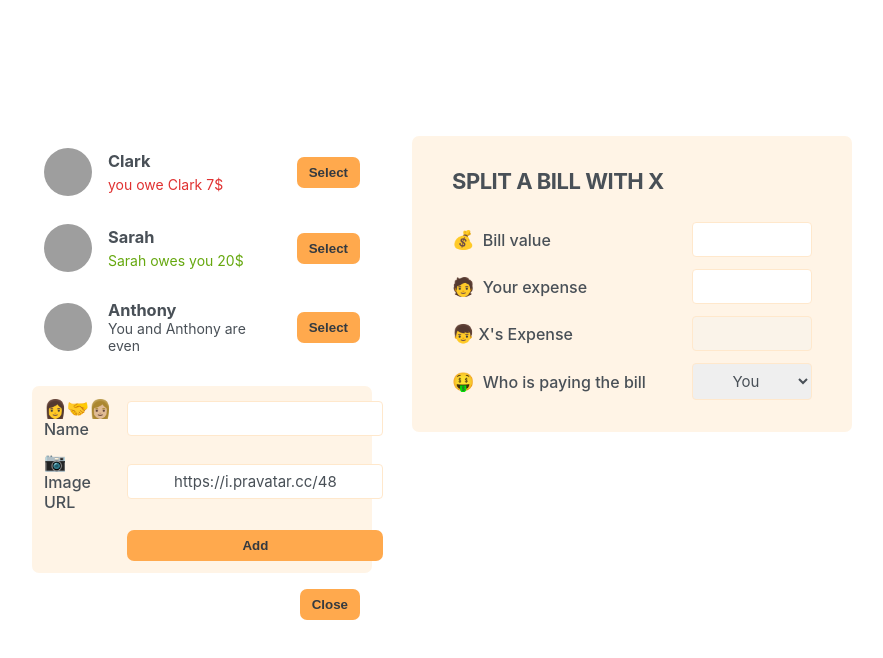
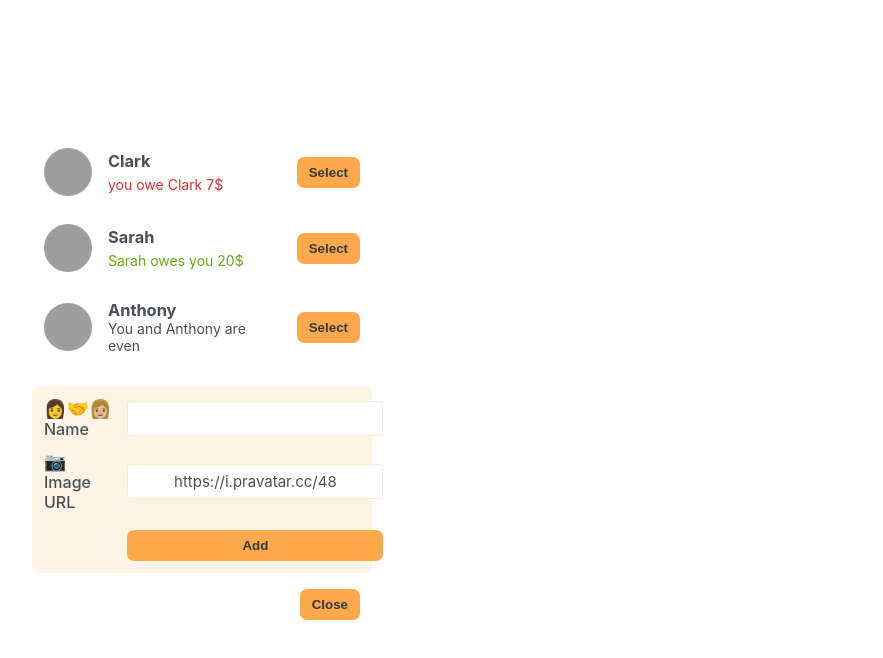
Before and after one commit to Abhishekr2122/eat-n-split, a React (Create React App) app: page / in a window 1280 px wide. Shown: the top 658 px of the page, without its empty margins (198-1081 px from the left). Built offline with nearby package versions, Linux system fonts and the light colour scheme; grey boxes are pictures that could not be loaded.

Commit message:
Updated Split Bill form

```diff
--- a/src/App.js
+++ b/src/App.js
@@ -33,6 +33,7 @@ function Button({ children, onClick }) {
 export default function App() {
   const [showAddFriend, setShowAddFriend] = useState(true);
   const [friends, setFriends] = useState(initialFriends);
+  const [selectedFriend, setSelectedFriend] = useState(null);
 
   function handleAddFriend(friend) {
     setFriends(function (friends) {
@@ -46,26 +47,45 @@ export default function App() {
       return !show;
     });
   }
+
+  function handleSelection(friend) {
+    setSelectedFriend(function (currselected) {
+      return currselected?.id === friend.id ? null : friend;
+    });
+    setShowAddFriend(false);
+  }
+
   return (
     <div className="app">
       <div className="sidebar">
-        <FriendsList friends={friends} />
+        <FriendsList
+          friends={friends}
+          onSelection={handleSelection}
+          selectedFriend={selectedFriend}
+        />
         {showAddFriend && <FormAddFriend onAddFriend={handleAddFriend} />}
         <Button onClick={handleShowAddFriend}>
           {showAddFriend ? "Close" : "Add friend"}
         </Button>
       </div>
 
-      <FormSplitBill />
+      {selectedFriend && <FormSplitBill selectedFriend={selectedFriend} />}
     </div>
   );
 }
 
-function FriendsList({ friends }) {
+function FriendsList({ friends, onSelection, selectedFriend }) {
   return (
     <ul>
       {friends.map(function (friend) {
-        return <List friend={friend} key={friend.id} />;
+        return (
+          <List
+            friend={friend}
+            key={friend.id}
+            onSelection={onSelection}
+            selectedFriend={selectedFriend}
+          />
+        );
       })}
     </ul>
   );
@@ -127,32 +147,56 @@ function FormAddFriend({ onAddFriend }) {
   );
 }
 
-function FormSplitBill() {
+function FormSplitBill({ selectedFriend }) {
+  const [bill, setBill] = useState("");
+  const [paidByUser, setPaidByUser] = useState("");
+  const paidByFriend = bill ? bill - paidByUser : "";
+  const [whoIsPaying, setWhoIsPaying] = useState("user");
+
   return (
     <form className="form-split-bill">
-      <h2>Split a bill with X</h2>
+      <h2>Split a bill with {selectedFriend.name} </h2>
 
       <label>💰 Bill value</label>
-      <input type="text" />
+      <input
+        type="text"
+        value={bill}
+        onChange={function (e) {
+          setBill(Number(e.target.value));
+        }}
+      />
 
       <label>🧑 Your expense</label>
-      <input type="text" />
+      <input
+        type="text"
+        value={paidByUser}
+        onChange={function (e) {
+          setPaidByUser(Number(e.target.value));
+        }}
+      />
 
-      <label>👦X's Expense</label>
-      <input disabled />
+      <label>👦{selectedFriend.name}s Expense</label>
+      <input disabled value={paidByFriend} />
 
       <label>🤑 Who is paying the bill</label>
-      <select>
+      <select
+        value={whoIsPaying}
+        onChange={function (e) {
+          setWhoIsPaying(e.target.value);
+        }}
+      >
         <option value="user">You</option>
-        <option value="friend">X</option>
+        <option value="friend">{selectedFriend.name}</option>
       </select>
     </form>
   );
 }
 
-function List({ friend }) {
+function List({ friend, onSelection, selectedFriend }) {
+  const isSelected = selectedFriend?.id === friend.id;
+
   return (
-    <li>
+    <li className={isSelected ? "selected" : ""}>
       <img src={friend.image} alt={friend.name} />
       <h3>{friend.name}</h3>
       {friend.balance < 0 && (
@@ -168,7 +212,13 @@ function List({ friend }) {
       )}
 
       {friend.balance === 0 && <p>You and {friend.name} are even</p>}
-      <Button>Select</Button>
+      <Button
+        onClick={function () {
+          onSelection(friend);
+        }}
+      >
+        {isSelected ? "Close" : "Select"}
+      </Button>
     </li>
   );
 }
```
